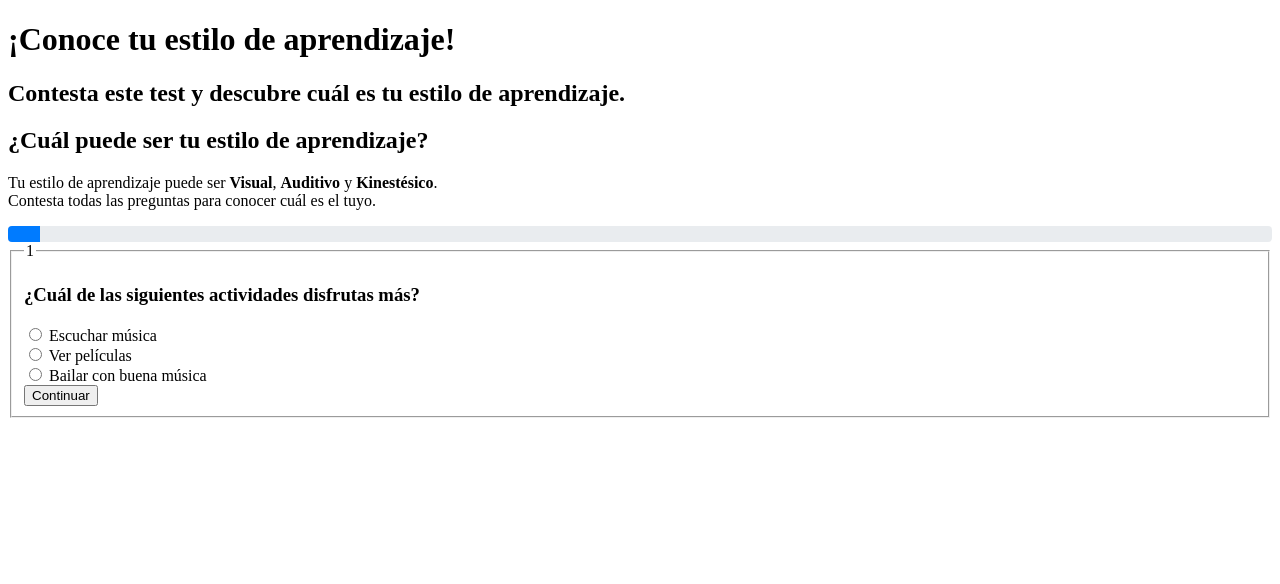
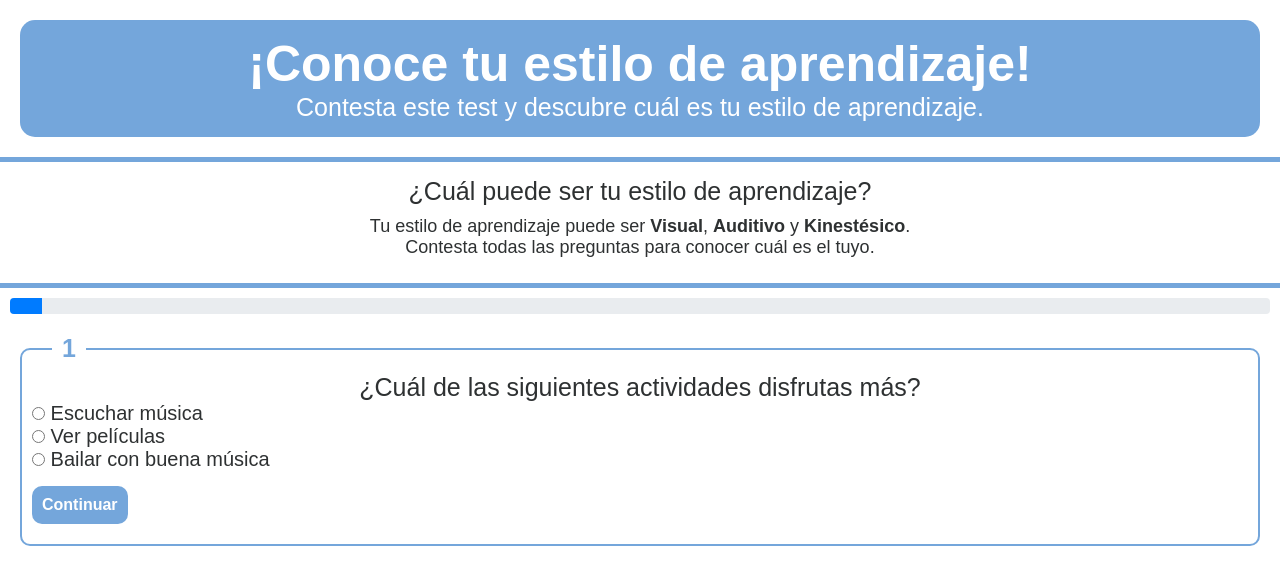
Before and after one commit to feralcojam/PracticaEstilosAprendizaje, a plain HTML site: page index.html in a window 1280 px wide. Drawn offline with Linux system fonts and the light colour scheme.

Commit message:
added style to all website

```diff
--- a/index.html
+++ b/index.html
@@ -4,8 +4,8 @@
     <meta charset="UTF-8">
     <meta name="viewport" content="width=device-width, initial-scale=1.0">
     <title>Estilos de Aprendizaje</title>
-    <link rel="stylesheet" href="styles.css">
-
+    <link rel="stylesheet" href="./styles.css">
+    <script src="./main.js"></script>
 </head>
 <body>
     <div class="header-container">
@@ -870,6 +870,6 @@
             </fieldset>
         </form>
     </div>
-    <script src="main.js"></script>
+
 </body>
 </html>
--- a/styles.css
+++ b/styles.css
@@ -6,9 +6,10 @@
     font-size: 0.75rem;
     background-color: #e9ecef;
     border-radius: 0.25rem;
-  }
+    margin: 10px;
+}
 
-  .progress-bar {
+.progress-bar {
     display: flex;
     flex-direction: column;
     justify-content: center;
@@ -18,4 +19,101 @@
     white-space: nowrap;
     background-color: #007bff;
     transition: width 0.6s ease;
-  }
+}
+
+* {
+    font-family: 'Montserrat', sans-serif;
+    margin: 0;
+    padding: 0;
+}
+
+.header-container {
+    display: flex;
+    align-items: center;
+    flex-direction: column;
+    margin: 20px;
+    padding: 15px;
+    text-align: center;
+    border: none;
+    border-radius: 15px;
+    background-color: #74a6db;
+    color: white;
+}
+
+h1 {
+    font-size: 50px;
+    font-weight: 600;
+}
+
+h2 {
+    font-size: 25px;
+    font-weight: 500;
+}
+
+p {
+    font-size: 18px;
+    padding: 10px;
+}
+
+.body-container {
+    display: flex;
+    align-items: center;
+    flex-direction: column;
+    padding: 15px;
+    text-align: center;
+    border-top: 5px solid #74a6db;
+    border-bottom: 5px solid #74a6db;
+    border-left: none;
+    border-right: none;
+    color: #2e3132;
+}
+
+fieldset {
+    display: flex;
+    justify-content: center;
+    border: 2px solid #74a6db;
+    border-radius: 10px;
+    margin: 20px;
+    padding: 10px;
+    color: #2e3132;
+}
+
+legend {
+    margin-left: 20px;
+    padding-left: 10px;
+    padding-right: 10px;
+    font-size: 25px;
+    font-weight: 700;
+    color: #74a6db;
+}
+
+h3 {
+    text-align: center;
+    font-weight: 500;
+    font-size: 25px;
+    color: #2e3132;
+}
+
+label {
+    font-weight: 400;
+    font-size: 20px;
+    color: #2e3132;
+}
+
+.prev, .next {
+    margin-top: 15px;
+    margin-bottom: 10px;
+    padding: 10px;
+    font-size: 16px;
+    font-weight: 600;
+    background-color: #74a6db;
+    color: white;
+    border: none;
+    border-radius: 10px;
+    cursor: pointer;
+}
+
+.prev:hover, .next:hover {
+    background-color: #007bff;
+    transition: 0.2s;
+}
```
Also changed, not shown: main.js (line endings or trailing spaces).
